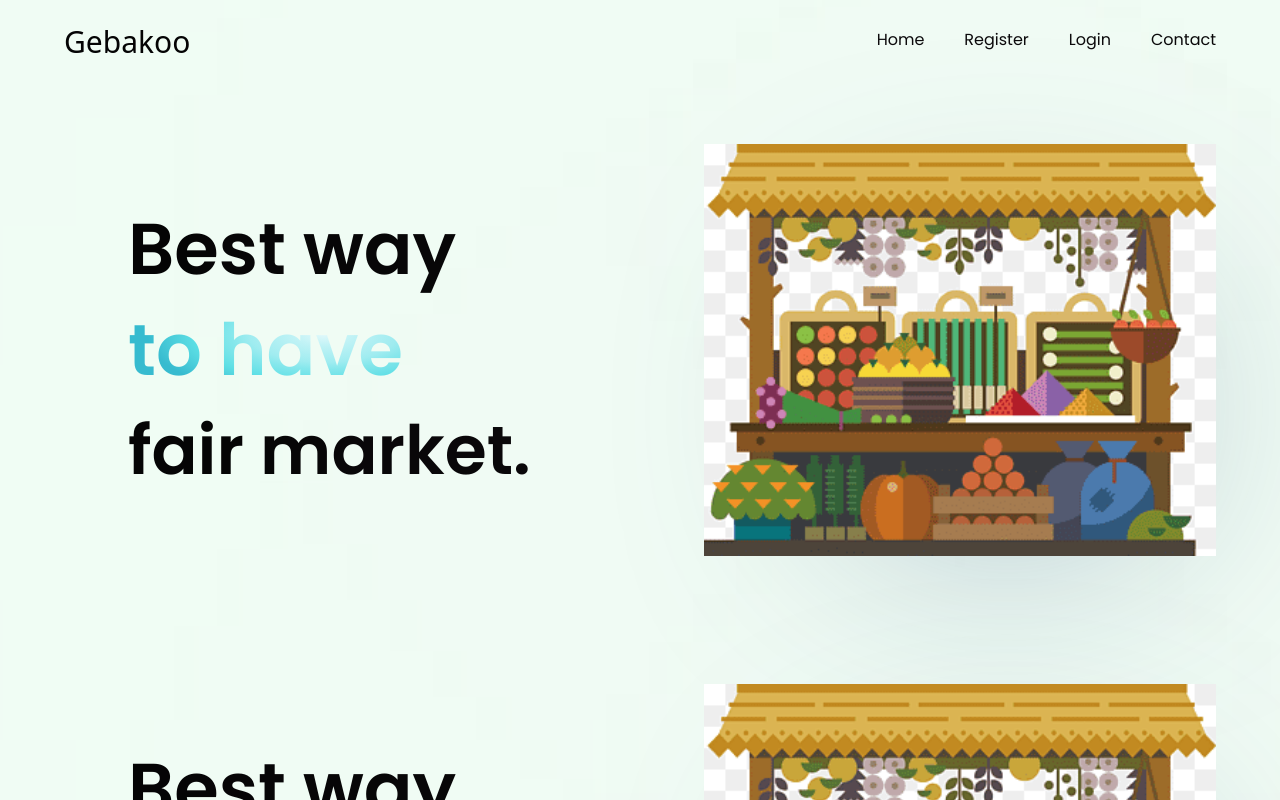
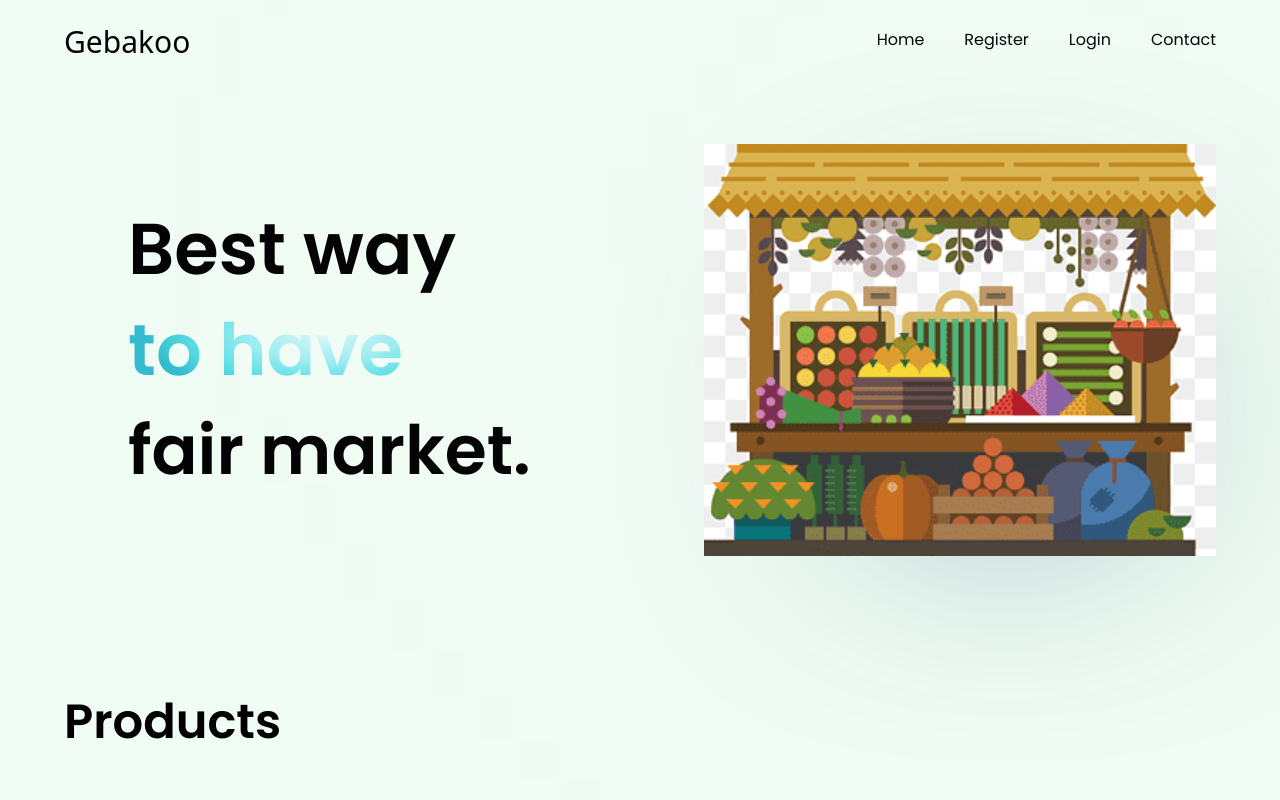
Before and after one commit to BirtukanK/Ecommerce, a React (Vite) app: page / in a window 1280 px wide. Shown: the top 800 px of the page. Built offline with nearby package versions, Linux system fonts and the light colour scheme.

Commit message:
update app

```diff
--- a/src/App.jsx
+++ b/src/App.jsx
@@ -86,14 +86,20 @@ function App () {
         <div className={`${styles.paddingX} ${styles.flexCenter}`}>
           <div className={`${styles.boxWidth}`}>
             <Navbar />
-
           </div>
         </div>
         <div className={`bg-primary ${styles.paddingX} ${styles.flexStart}`}>
+            <div className={`${styles.boxWidth}`}>
+              <Hero />
+              <Product />
+              <Footer />
+            </div>
+          </div>
+        {/* <div className={`bg-primary ${styles.paddingX} ${styles.flexStart}`}>
               <div className={`${styles.boxWidth}`}>
                 <Hero/>
               </div>
-            </div>
+            </div> */}
         <Routes>
           <Route path="/" element={<div className={`bg-primary ${styles.paddingX} ${styles.flexStart}`}>
             <div className={`${styles.boxWidth}`}>
```
